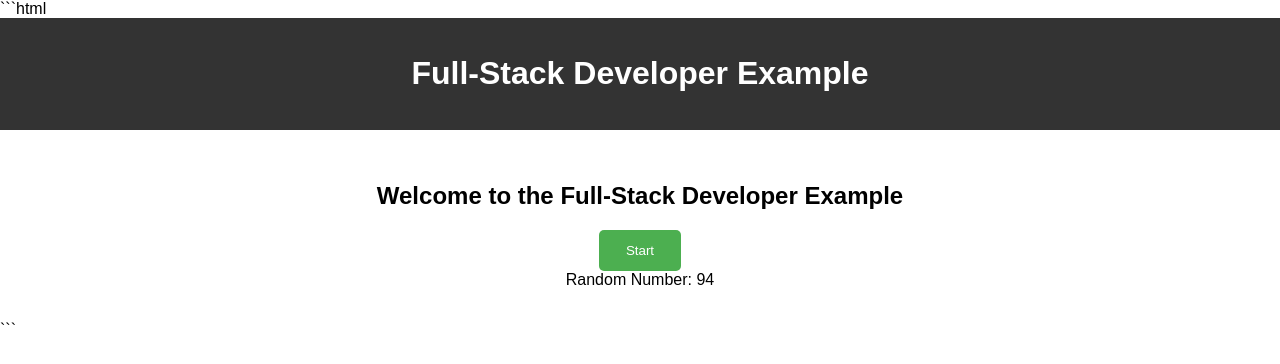
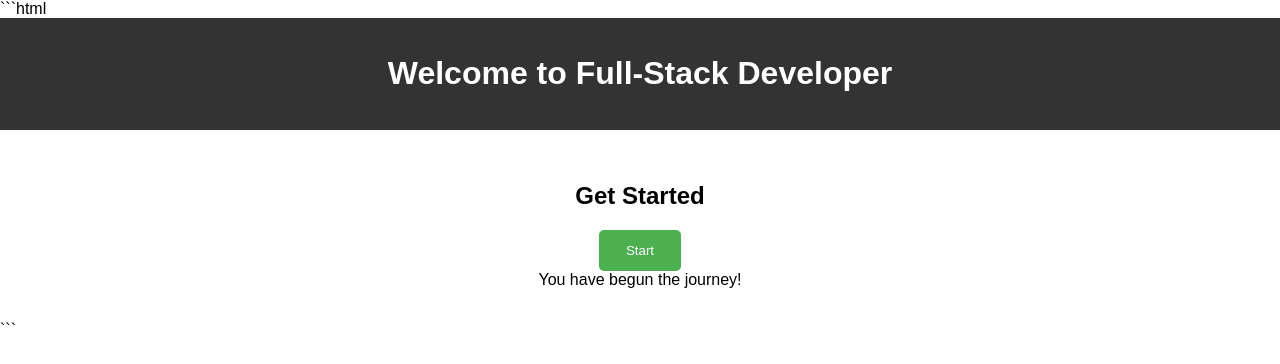
Before and after one commit to OsamaAliDev/Osama-AI-Code-Generator, a plain HTML site: page index.html in a window 1280 px wide. Both pictures are taken after a click on the button "Start". Drawn offline with Linux system fonts and the light colour scheme.

Commit message:
AI Generated: /start

```diff
--- a/index.html
+++ b/index.html
@@ -4,7 +4,7 @@
 <head>
     <meta charset="UTF-8">
     <meta name="viewport" content="width=device-width, initial-scale=1.0">
-    <title>Full-Stack Developer Example</title>
+    <title>Full-Stack Developer</title>
     <style>
         /* Global Styles */
         body {
@@ -53,10 +53,10 @@
 </head>
 <body>
     <header>
-        <h1>Full-Stack Developer Example</h1>
+        <h1>Welcome to Full-Stack Developer</h1>
     </header>
     <main>
-        <h2>Welcome to the Full-Stack Developer Example</h2>
+        <h2>Get Started</h2>
         <button id="start-button">Start</button>
         <div id="output"></div>
     </main>
@@ -67,11 +67,12 @@
 
         // Add event listener to the start button
         startButton.addEventListener('click', () => {
-            // Generate a random number between 1 and 100
-            const randomNumber = Math.floor(Math.random() * 100) + 1;
+            // Generate a random message
+            const messages = ['Hello, World!', 'Welcome to the start!', 'You have begun the journey!'];
+            const randomMessage = messages[Math.floor(Math.random() * messages.length)];
 
-            // Display the random number in the output div
-            outputDiv.innerText = `Random Number: ${randomNumber}`;
+            // Display the random message
+            outputDiv.innerText = randomMessage;
         });
     </script>
 </body>
```
